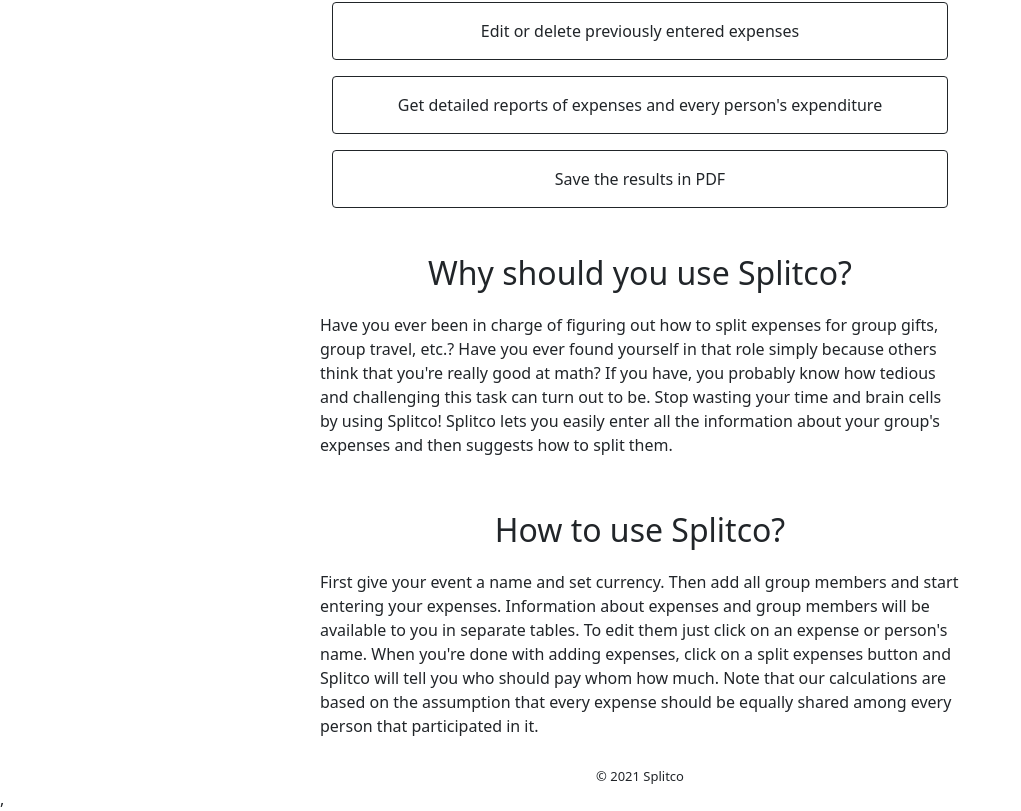
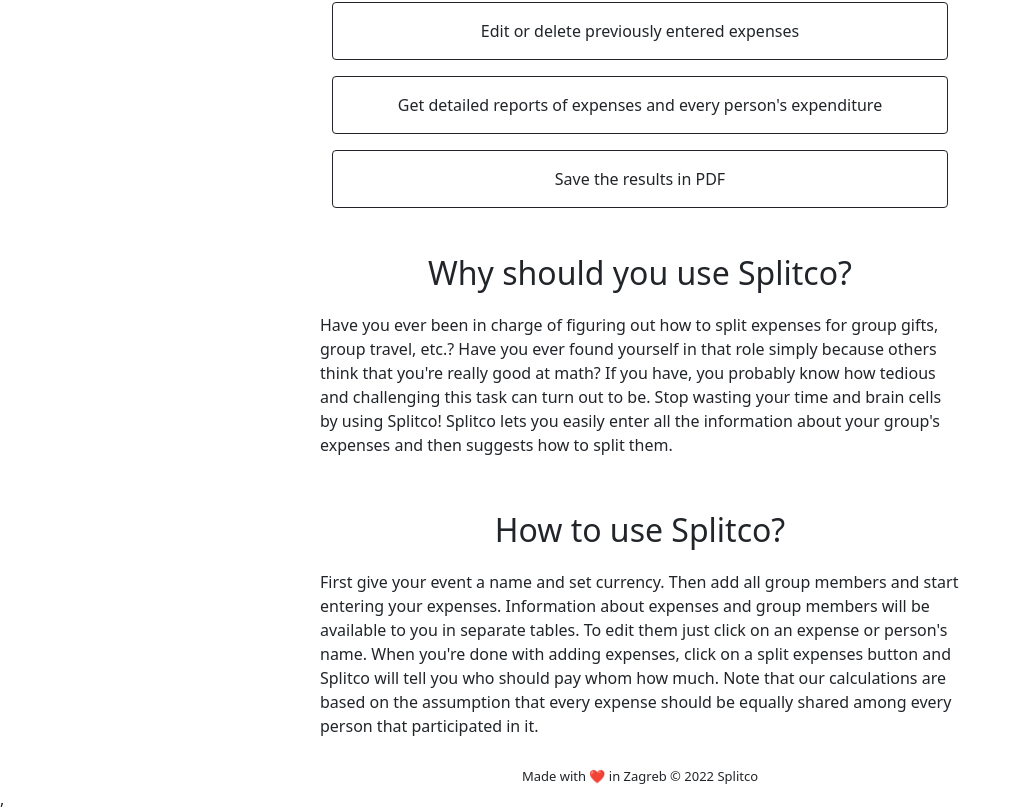
Before and after one commit to anucak/Splitco, a React (Create React App) app: page / in a window 1280 px wide. Shown: the part 1232-2043 px from the top of the page, without its empty margins (0-1021 px from the left). Built offline with nearby package versions, Linux system fonts and the light colour scheme.

Commit message:
added some updates

```diff
--- a/package.json
+++ b/package.json
@@ -3,7 +3,7 @@
   "version": "0.1.0",
   "private": true,
   "dependencies": {
-    "@reduxjs/toolkit": "^1.5.1",
+    "@reduxjs/toolkit": "^1.7.2",
     "@testing-library/jest-dom": "^4.2.4",
     "@testing-library/react": "^9.5.0",
     "@testing-library/user-event": "^7.2.1",
--- a/src/components/Footer.js
+++ b/src/components/Footer.js
@@ -1,7 +1,7 @@
 export default function Footer() {
     return (
         <footer className="footer text-center">
-            <p>© 2021 Splitco</p>
+            <p>Made with ❤️ in Zagreb © 2022 Splitco</p>
         </footer>
     );
 }
--- a/src/features/events/Events.js
+++ b/src/features/events/Events.js
@@ -32,7 +32,7 @@
                 </div>
                 <div className="row">
                     <div className="col-md-6 offset-md-3">
-                        {Object.values(events).map((event) => (
+                        {Object.values(events).reverse().map((event) => (
                             <div key={event.id} className="card my-3">
                                 <Link key={event.id} to={ROUTES.eventRoute(event.id)} className="text-link">
                                     <div className="card-body card-purple">
--- a/src/utils/helperFunctions.js
+++ b/src/utils/helperFunctions.js
@@ -18,7 +18,7 @@
 
 	doc.addImage(imgData, "JPEG", 170, 12, 20, 16);
 	doc.setFont("calibri");
-	doc.text(`${event} - ${title}`, 20, 32);
+	doc.text(`${event}: ${title}`, 20, 32);
 	doc.setFontSize(10);
 	doc.text(`Created with Splitco (${date})`, 20, 38);
 
@@ -32,7 +32,7 @@
 		bodyStyles: { fillColor: false },
 		footStyles: { textColor: 80, fillColor: [240, 230, 240] },
 	});
-	doc.save(`${fileName}_splitco.pdf`);
+	doc.save(`${event}_${fileName}.pdf`);
 };
 
 // function that checks whether two arrays have the same elements
```
Also changed, not shown: 2 other files (tests, documents, lock files or other folders).
